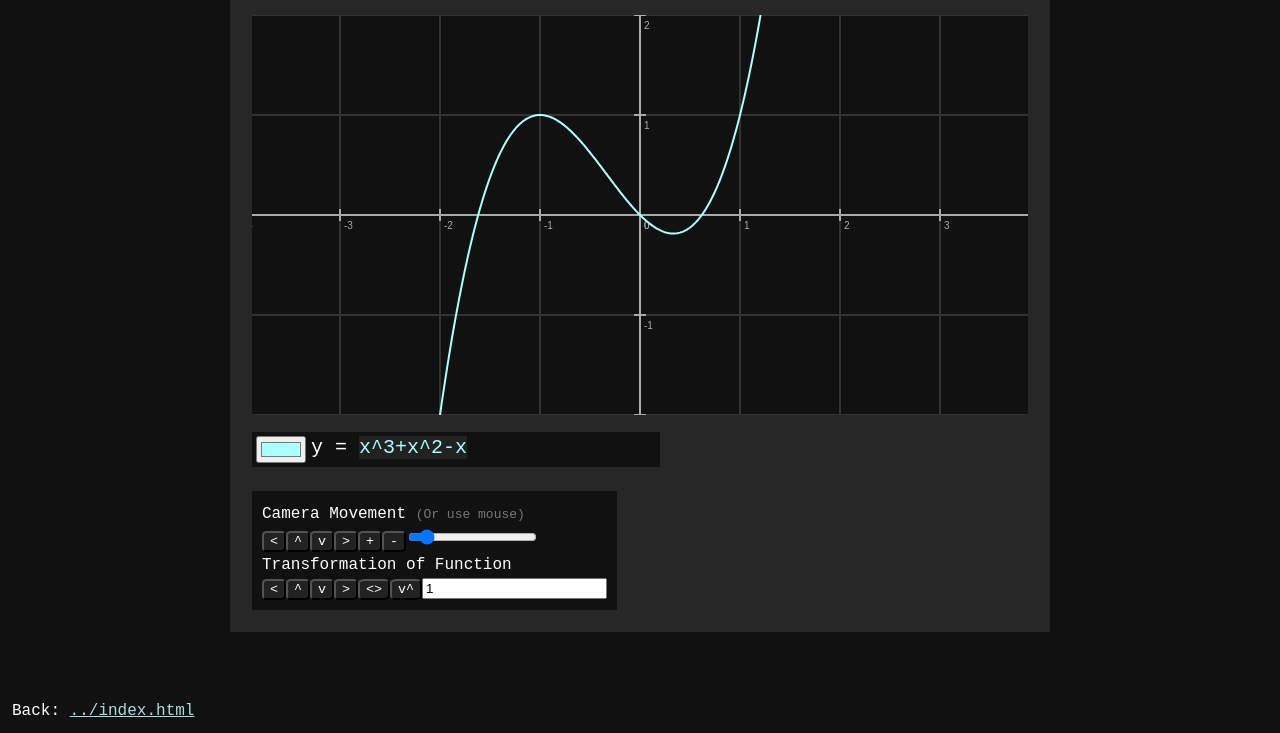
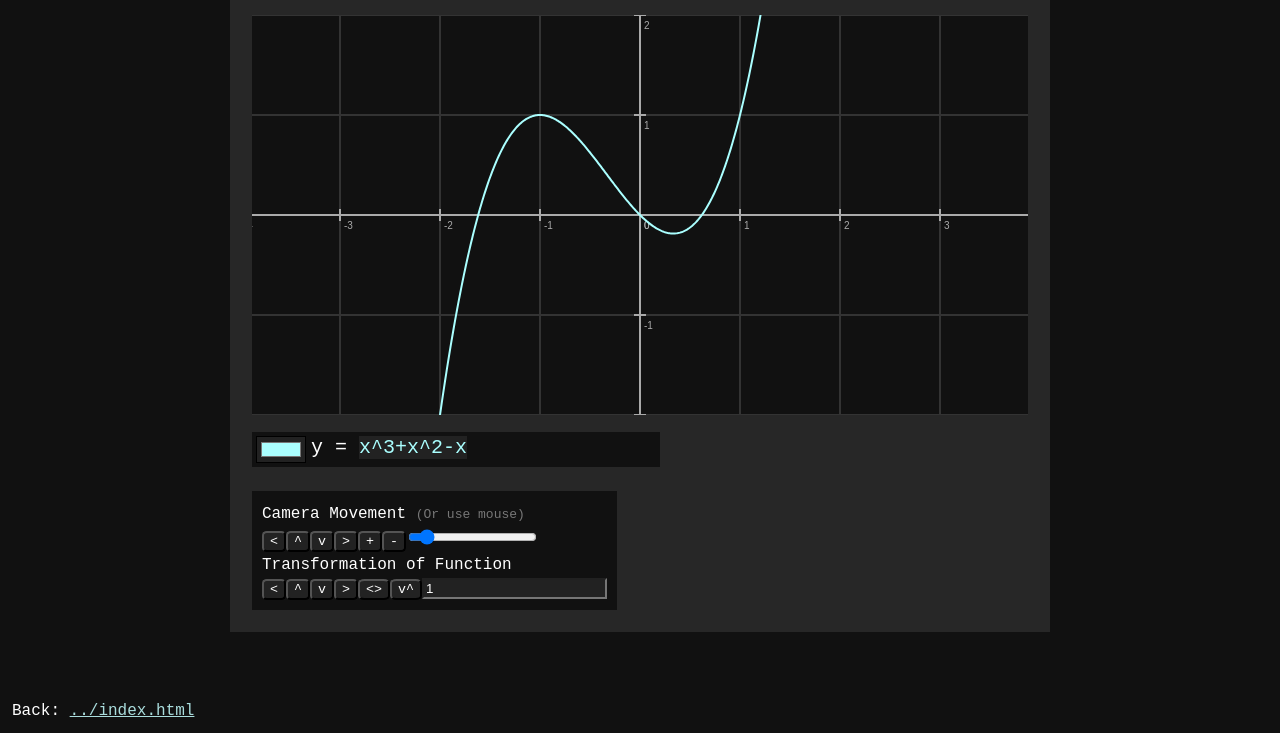
Before and after one commit to r128w/misc, a plain HTML site: page deswont/index.html in a window 1280 px wide. Shown: the part 67-800 px from the top of the page. Drawn offline with Linux system fonts and the light colour scheme.

Commit message:
add input ele to css

```diff
--- a/main.css
+++ b/main.css
@@ -28,6 +28,11 @@ body{
     background-color: #111;
     color:#fff;
     font-family:'luminari', monospace;
+}
+
+input{
+    background-color:#222;
+    color:#fff;
 }
 
 a{
```
